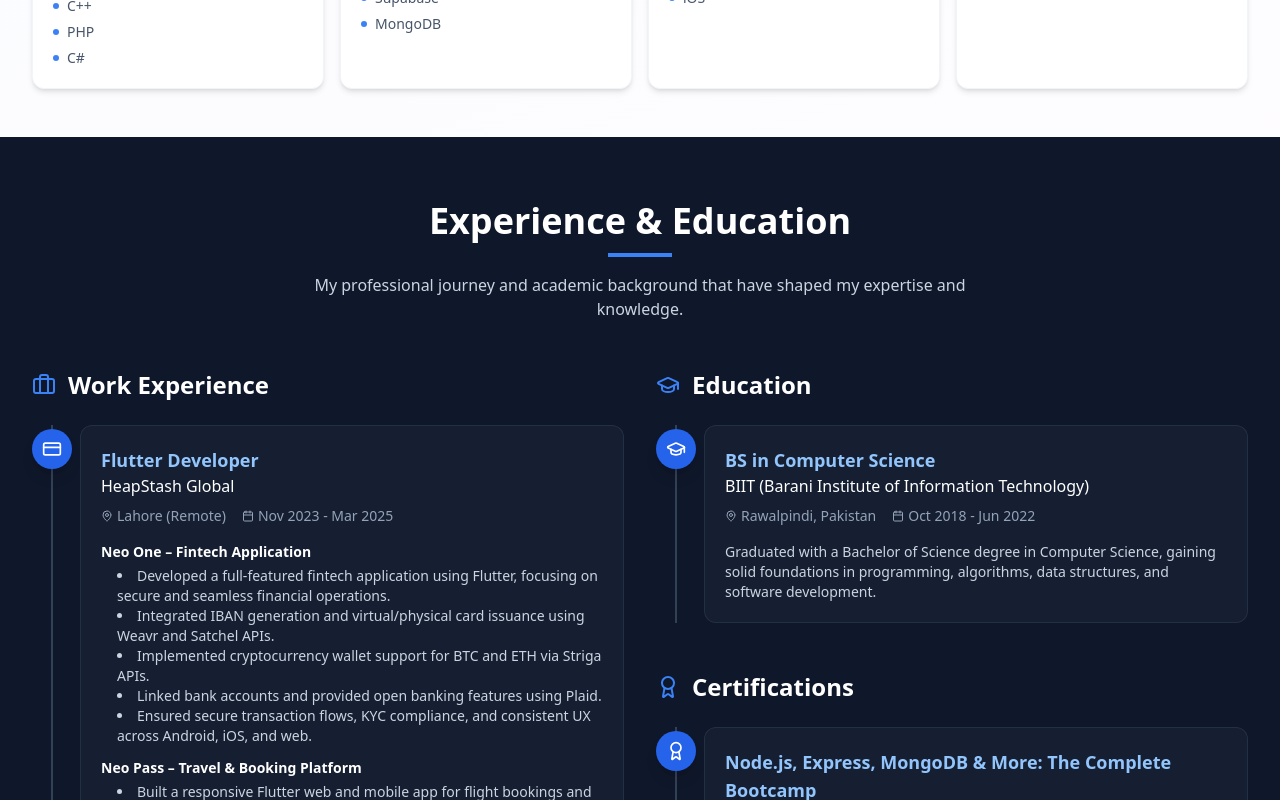
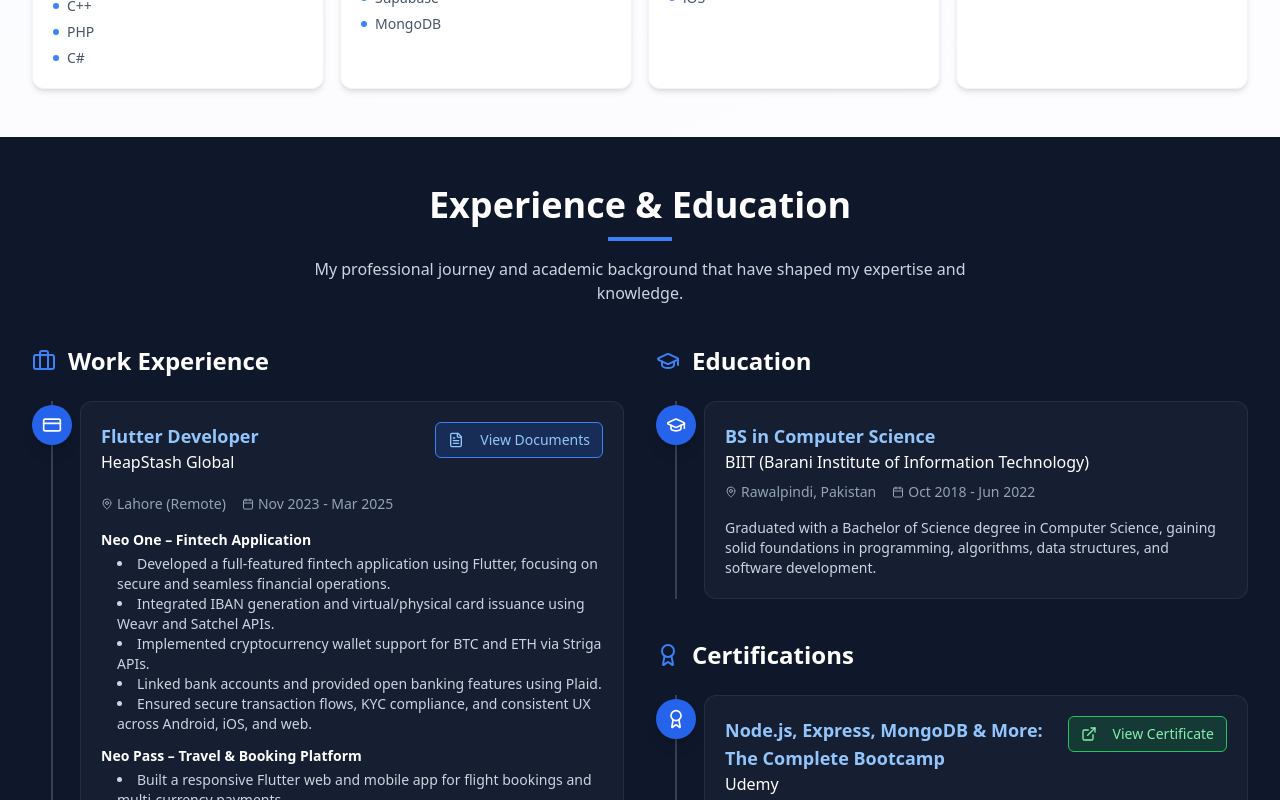
Before and after one commit to syedmubashiralii/syed-mubashir-ali, a React (Vite) app: page / in a window 1280 px wide. Shown: the part 1860-2660 px from the top of the page. Built offline with nearby package versions, Linux system fonts and the light colour scheme.

Commit message:
Add view certificate and document buttons
Adds buttons to view certificates in the certifications section and related documents in the work experience section.

```diff
--- a/src/components/Experience.tsx
+++ b/src/components/Experience.tsx
@@ -1,3 +1,4 @@
+
 import {
   Briefcase,
   Calendar,
@@ -7,7 +8,10 @@ import {
   Smartphone,
   Code,
   Award,
+  ExternalLink,
+  FileText,
 } from "lucide-react";
+import { Button } from "@/components/ui/button";
 
 const Experience = () => {
   const experiences = [
@@ -16,6 +20,7 @@ const Experience = () => {
       company: "HeapStash Global",
       location: "Lahore (Remote)",
       period: "Nov 2023 - Mar 2025",
+      documentLink: "#", // Placeholder for document link
       description: [
         {
           title: "Neo One – Fintech Application",
@@ -44,6 +49,7 @@ const Experience = () => {
       company: "Khas Tech",
       location: "Islamabad",
       period: "Jun 2022 - Nov 2023",
+      documentLink: "#", // Placeholder for document link
       description: [
         {
           title: "AI-Powered Editing & Utility Apps",
@@ -89,9 +95,9 @@ const Experience = () => {
   ];
 
   return (
-    <section id="experience" className="py-16 bg-slate-900 text-white">
+    <section id="experience" className="py-12 bg-slate-900 text-white">
       <div className="container">
-        <div className="text-center mb-12">
+        <div className="text-center mb-10">
           <h2 className="text-3xl md:text-4xl font-bold mb-3">
             Experience & Education
           </h2>
@@ -124,12 +130,25 @@ const Experience = () => {
                   </div>
 
                   <div className="bg-slate-800/50 backdrop-blur-sm p-5 rounded-xl hover:bg-slate-800/80 transition-all duration-300 hover:scale-[1.02] border border-slate-700/50">
+                    <div className="flex justify-between items-start mb-3">
+                      <div className="flex-1">
                         <h4 className="text-lg font-semibold text-blue-300">
                           {exp.title}
                         </h4>
                         <h5 className="text-base font-medium mb-2">
                           {exp.company}
                         </h5>
+                      </div>
+                      <Button
+                        variant="outline"
+                        size="sm"
+                        className="ml-4 bg-blue-600/20 border-blue-500 text-blue-300 hover:bg-blue-600/30"
+                        onClick={() => window.open(exp.documentLink, '_blank')}
+                      >
+                        <FileText className="w-4 h-4 mr-2" />
+                        View Documents
+                      </Button>
+                    </div>
 
                     <div className="flex flex-wrap text-sm text-slate-400 mb-3">
                       <div className="flex items-center mr-4 mb-1">
@@ -166,7 +185,7 @@ const Experience = () => {
           </div>
 
           {/* Education and Certifications */}
-          <div className="space-y-12">
+          <div className="space-y-10">
             {/* Education */}
             <div>
               <h3 className="text-2xl font-bold mb-6 flex items-center">
@@ -224,12 +243,25 @@ const Experience = () => {
                     </div>
 
                     <div className="bg-slate-800/50 backdrop-blur-sm p-5 rounded-xl hover:bg-slate-800/80 transition-all duration-300 hover:scale-[1.02] border border-slate-700/50">
+                      <div className="flex justify-between items-start mb-3">
+                        <div className="flex-1">
                           <h4 className="text-lg font-semibold text-blue-300">
                             {cert.title}
                           </h4>
                           <h5 className="text-base font-medium mb-2">
                             {cert.issuer}
                           </h5>
+                        </div>
+                        <Button
+                          variant="outline"
+                          size="sm"
+                          className="ml-4 bg-green-600/20 border-green-500 text-green-300 hover:bg-green-600/30"
+                          onClick={() => window.open(cert.link, '_blank')}
+                        >
+                          <ExternalLink className="w-4 h-4 mr-2" />
+                          View Certificate
+                        </Button>
+                      </div>
 
                       <div className="text-sm text-slate-400 mb-3 flex items-center">
                         <Calendar className="w-3 h-3 mr-1" />
```
Lines whose indentation alone changed are shown as unchanged.
